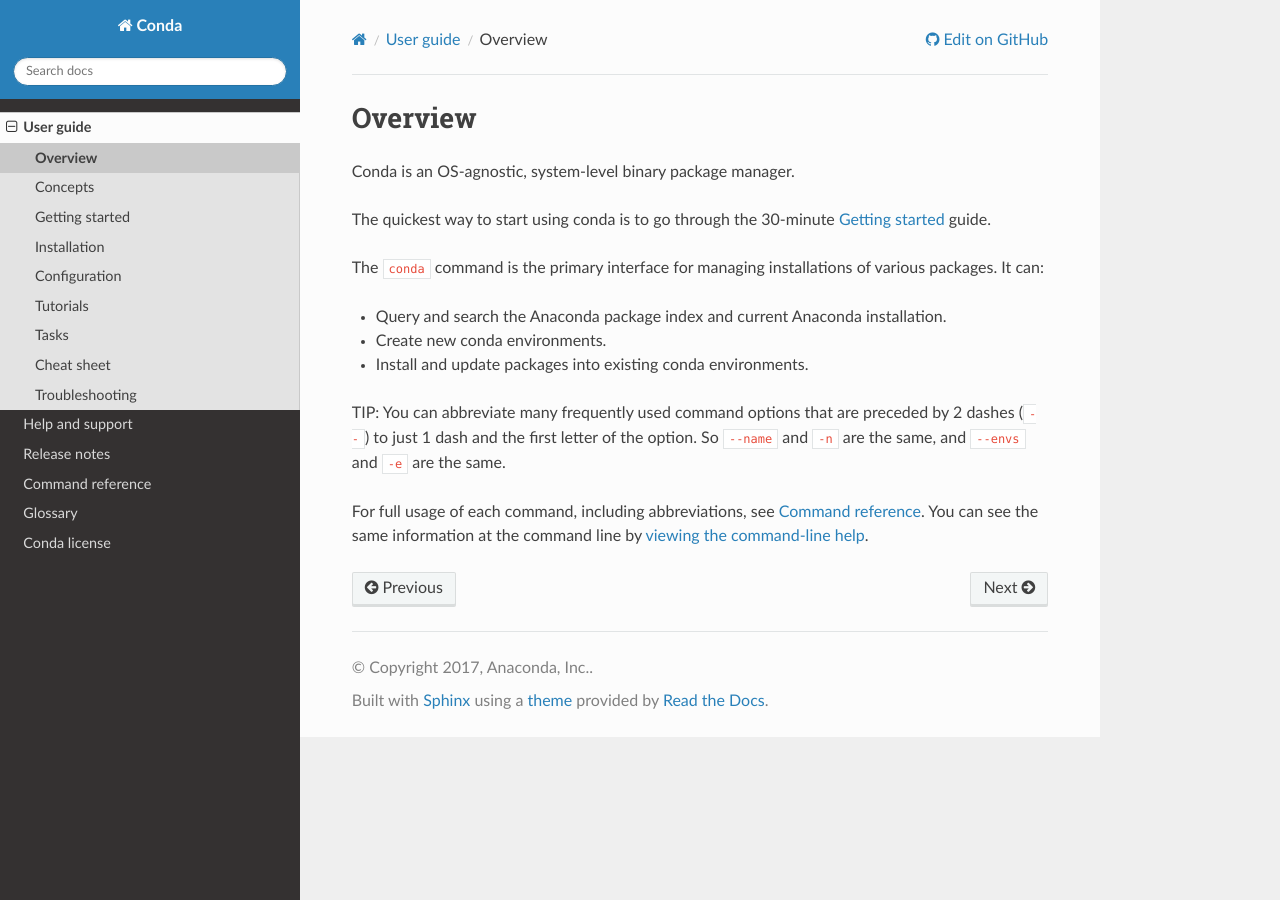
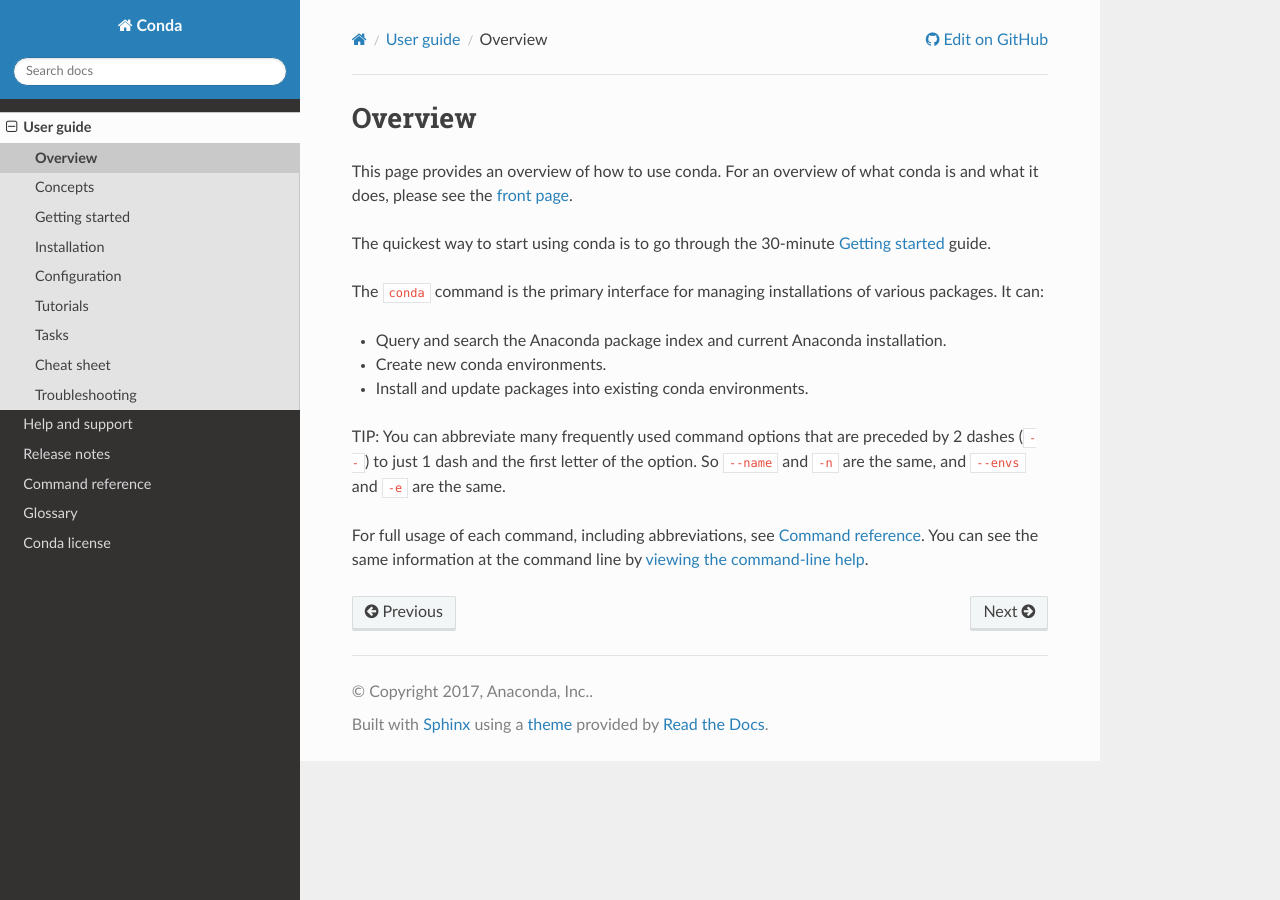
Before and after one commit to conda/conda-docs, a Sphinx documentation site: the page built from docs/source/user-guide/overview.rst, in a window 1280 px wide. Built offline with Sphinx 7.4.7 and the Read the Docs theme 2.0.0, drawn with Linux system fonts in a browser that asks for light colours.

Commit message:
update text and add link
update text and add link

```diff
--- a/docs/source/user-guide/overview.rst
+++ b/docs/source/user-guide/overview.rst
@@ -2,7 +2,9 @@
 Overview
 ========
 
-Conda is an OS-agnostic, system-level binary package manager.
+This page provides an overview of how to use conda. For an
+overview of what conda is and what it does, please see the
+:doc:`front page <../index>`.
 
 The quickest way to start using conda is to go through the
 30-minute :doc:`getting-started` guide.
```
